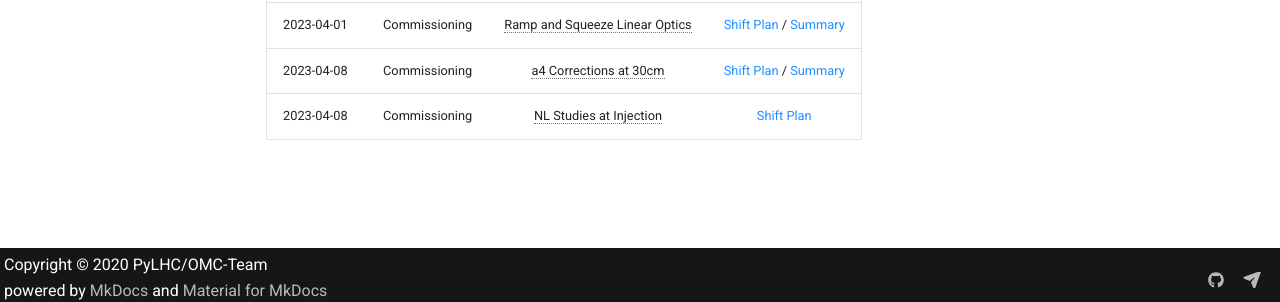
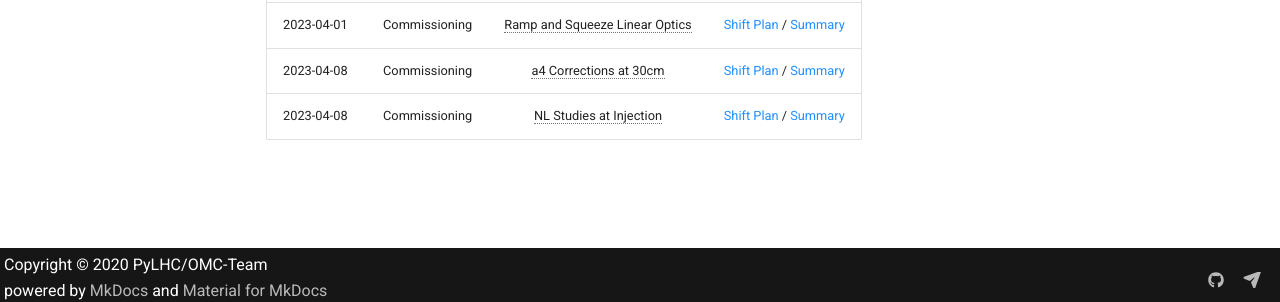
Before and after one commit to pylhc/pylhc.github.io, an MkDocs documentation site: the page built from docs/resources/logbook/2023_lhc.md, in a window 1280 px wide. Shown: the part 588-890 px from the top of the page. Built offline with MkDocs 1.6.1 and Material for MkDocs 9.7.7, drawn with Linux system fonts in a browser that asks for light colours; comment, search, counter and statistics services are not loaded.

Commit message:
Update 2023_lhc.md
Re-add summary link

```diff
--- a/docs/resources/logbook/2023_lhc.md
+++ b/docs/resources/logbook/2023_lhc.md
@@ -15,7 +15,7 @@ The tables below can be sorted by clicking next to the column headers.
 | 2023-03-28 | Commissioning |    Injection Linear Optics     |      [Shift Plan][inj_linear_optics]{target=\_blank .cern_login} /  [Summary][inj_linear_optics_sum]{target=\_blank .cern_login}      |
 | 2023-04-01 | Commissioning | Ramp and Squeeze Linear Optics | [Shift Plan][squeezed_linear_optics]{target=\_blank .cern_login} /  [Summary][squeezed_linear_optics_sum]{target=\_blank .cern_login} |
 | 2023-04-08 | Commissioning |     a4 Corrections at 30cm     |    [Shift Plan][a4_corrections_30cm]{target=\_blank .cern_login} /  [Summary][a4_corrections_30cm_sum]{target=\_blank .cern_login}    |
-| 2023-04-08 | Commissioning |    NL Studies at Injection     |                                    [Shift Plan][nl_studies_injection]{target=\_blank .cern_login}                                     |
+| 2023-04-08 | Commissioning |    NL Studies at Injection     |   [Shift Plan][nl_studies_injection]{target=\_blank .cern_login} /  [Summary][nl_studies_injection_sum]{target=\_blank .cern_login}                               |
 
 
 <!-- All the links below -->
```
